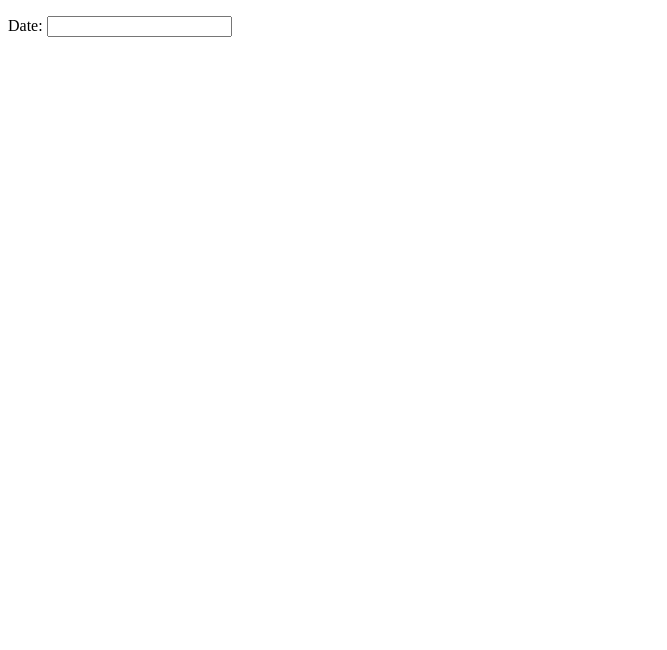
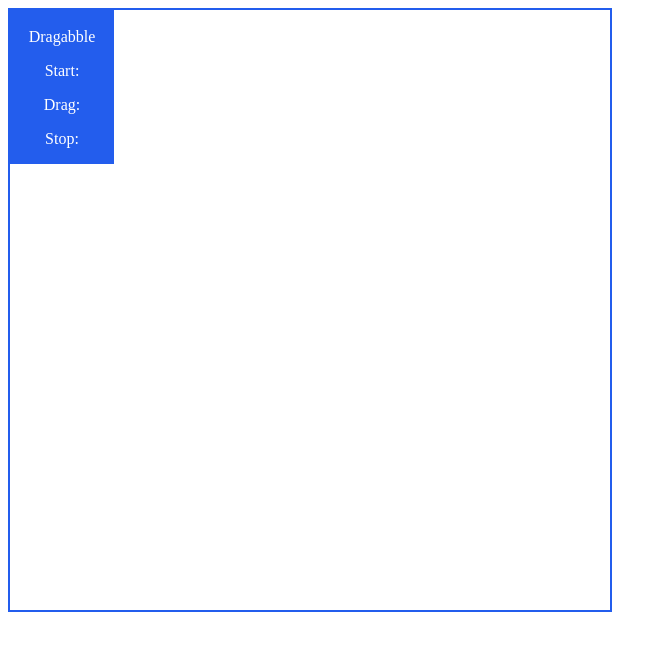
Before and after one commit to flaviotcl/jqueryui, a plain HTML site: page index.html in a window 1280 px wide. Shown: the whole page, without its empty margins (0-667 px from the left). Drawn offline with Linux system fonts and the light colour scheme.

Commit message:
Draggable

```diff
--- a/index.html
+++ b/index.html
@@ -9,19 +9,54 @@
     <script src="js/jquery.js"></script>
     <script src="js/jquery-ui.js"></script>
 </head>
+<style>
+    #block{
+        height: 150px;
+        width: 100px;
+        border: 2px solid #235ded;
+        background-color: #235ded;
+        color: white;
+        text-align: center;
+    }
+    #container{
+        height: 600px;
+        width: 600px;
+        border: 2px solid #235ded;
+
+    }
+</style>
 <body>
 
-<p>Date: <input type="text" id="dataNasc"></p>
-
-
+<!--<p>Date: <input type="text" id="dataNasc"></p> -->
+<div id="container">
+    <div id="block">
+        <p>Dragabble</p>
+        <p>Start: <span id="start"></span></p>
+        <p>Drag: <span id="drag"></span></p>
+        <p>Stop: <span id="stop"></span></p>
+    </div>
+</div>
 
 <script>
 
     $(function(){
-
-        $('#dataNasc').datepicker();
-
-    })
+        var start = 0;
+        var drag = 0;
+        var stop = 0;
+       // $('#dataNasc').datepicker();
+       $('#block').draggable({
+           containment: "#container",
+           start: function(){
+                $('#start').html(start++);
+           },
+           drag: function(){
+                $('#drag').html(drag++);
+           },
+           stop: function(){
+                $('#stop').html(stop++);
+           }
+       });
+    });
 
 </script>
 </body>
```
